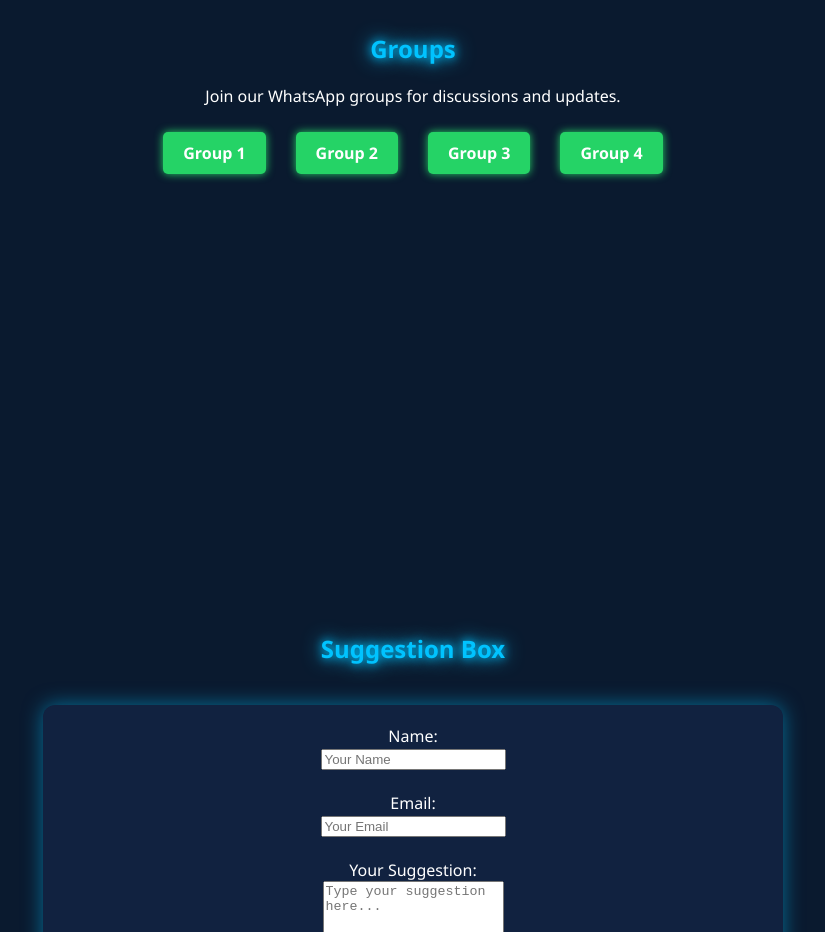
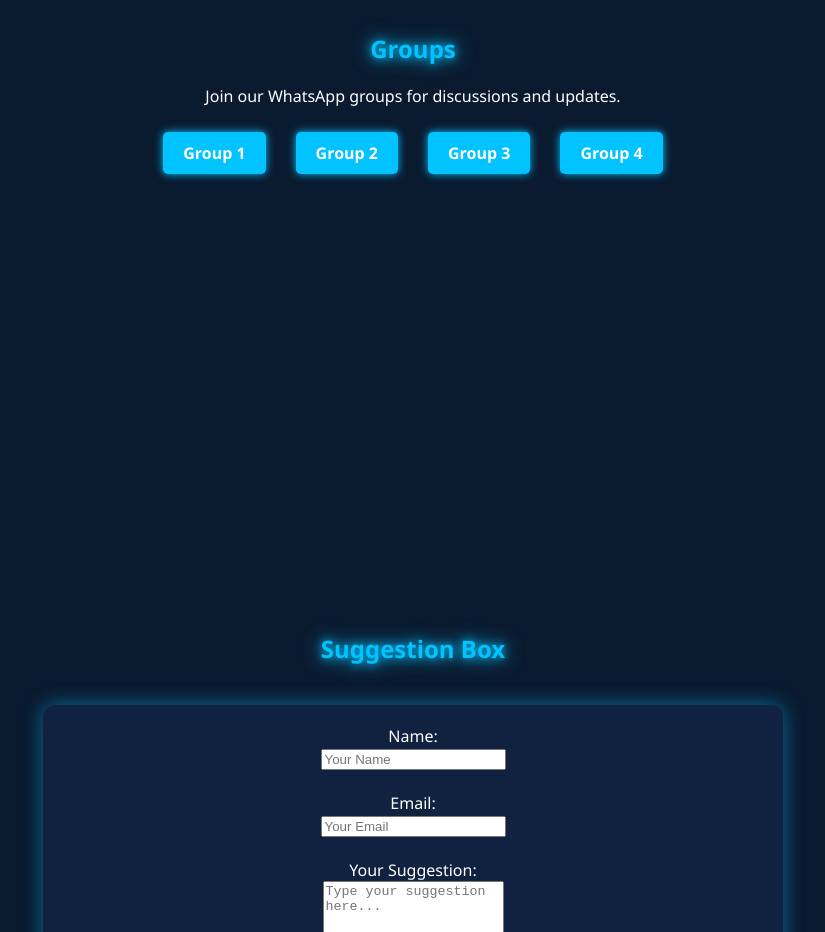
Before and after one commit to destinyriteshsingh/my-website, a plain HTML site: page index.html in a window 1280 px wide. Shown: the part 4100-5032 px from the top of the page, without its empty margins (227-1052 px from the left). Drawn offline with nearby package versions, Linux system fonts and the light colour scheme.

Commit message:
Update index.html

```diff
--- a/index.html
+++ b/index.html
@@ -378,16 +378,16 @@
     padding:10px 20px;
     margin:5px;
     border-radius:5px;
-    background-color:#25D366; /* WhatsApp green */
+    background-color:#00c3ff;
     color:white;
     text-decoration:none;
     font-weight:bold;
-    box-shadow: 0 0 8px #25D366;
+    box-shadow: 0 0 8px #00c3ff;
     transition: 0.3s;
   }
 
   .group-btn:hover {
-    box-shadow: 0 0 15px #25D366, 0 0 25px #25D366;
+    box-shadow: 0 0 15px #00c3ff, 0 0 25px #00c3ff;
     transform: scale(1.05);
   }
 </style>
```
